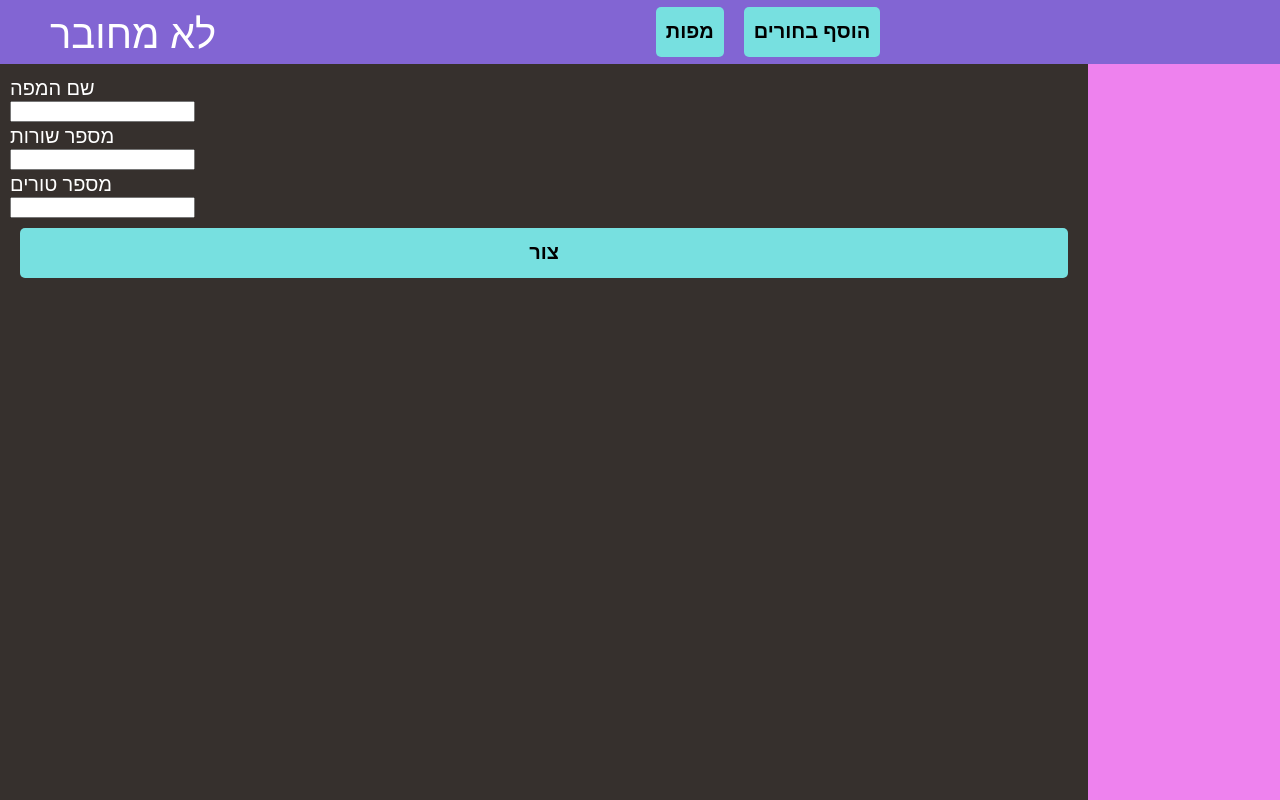
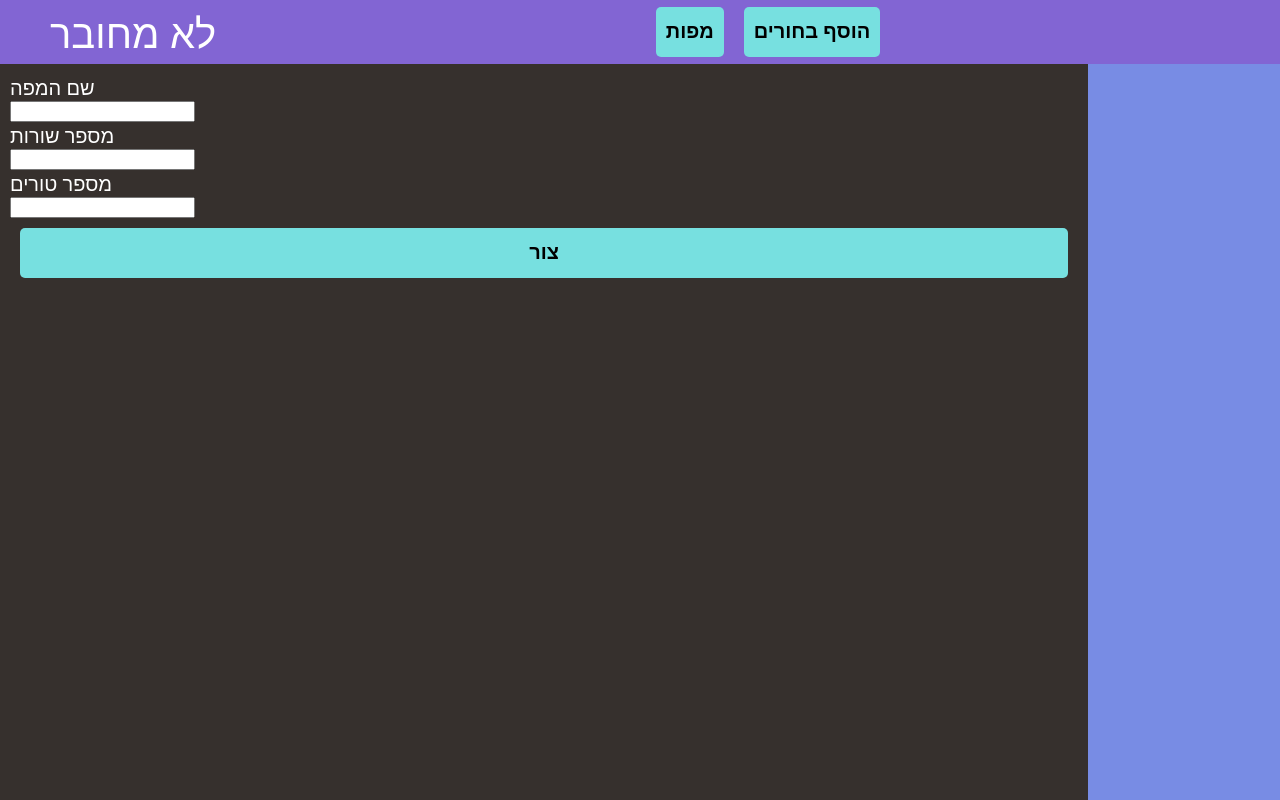
Before and after one commit to yair-hive/hive-php, a PHP site: page /create_map.html in a window 1280 px wide. Run offline with PHP 8.4, Linux system fonts and the light colour scheme.

Commit message:
קצת עיצוב

```diff
--- a/front_end/style/hive_elements.css
+++ b/front_end/style/hive_elements.css
@@ -17,7 +17,7 @@
     background-color: #7a93b9;
 }
 .hive-switch, .hive-switch:hover{
-    background-color: violet;
+    background-color:  rgb(120, 140, 228);
     padding: 0px;
     display: flex;
     align-items: stretch;
--- a/front_end/style/style.css
+++ b/front_end/style/style.css
@@ -60,7 +60,7 @@ a:hover{
     z-index: 20;
     overflow: auto;
     padding: 20px;
-    background-color: violet;
+    background-color: rgb(120, 140, 228);
 }
 #select_seats{
     background-color: gray;
```
